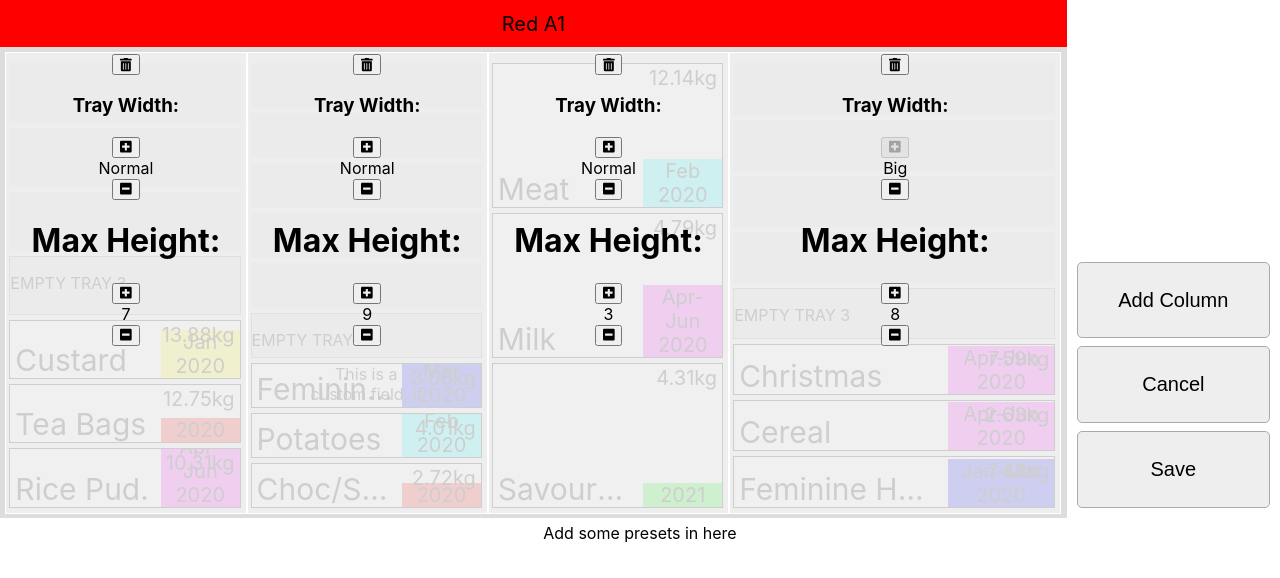
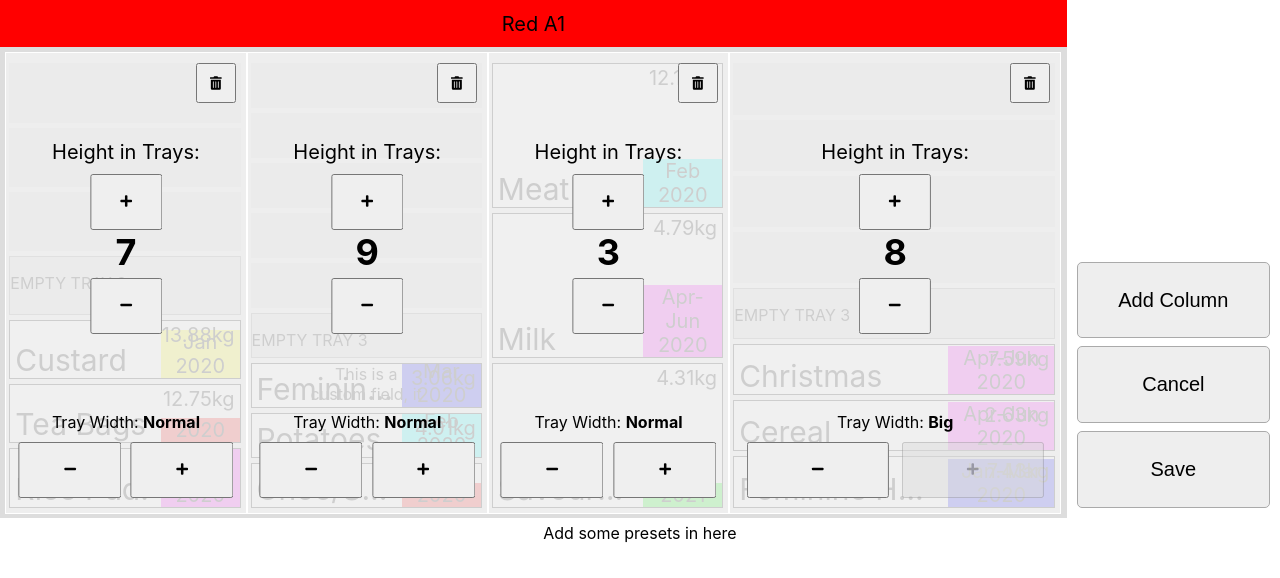
Before and after one commit to Kacper-Lubisz/TrayMaster, a React (Create React App) app: page / in a window 1280 px wide. Shown: the top 578 px of the page. Built offline with nearby package versions, Linux system fonts and the light colour scheme.

Commit message:
Style Shelf Edit

```diff
--- a/src/ViewPort.tsx
+++ b/src/ViewPort.tsx
@@ -4,8 +4,8 @@ import "./styles/shelfview.scss";
 import {FontAwesomeIcon} from "@fortawesome/react-fontawesome";
 import {
     faCheckCircle as tickSolid,
-    faMinusSquare as minus,
-    faPlusSquare as plus,
+    faMinus as minus,
+    faPlus as plus,
     faTrashAlt as trash
 } from "@fortawesome/free-solid-svg-icons";
 import {Column, Shelf, Tray, TrayCell} from "./core/MockWarehouse";
@@ -415,38 +415,22 @@ export class ViewPort extends React.Component<ViewPortProps, ViewPortState> {
 
                     </div>
             ))}
-            <div className="edit-shelf-column">
-                <button onClick={this.removeColumn.bind(this, column)}> {/*todo revise these icon*/}
+            {this.props.isShelfEdit ? <div className="edit-shelf-column">
+                <button className="colDeleteBtn"
+                        onClick={this.removeColumn.bind(this, column)}> {/*todo revise these icons*/}
                     <FontAwesomeIcon icon={trash}/>
                 </button>
 
-                <div id="sizeControls">
-                    <h3>Tray Width:</h3>
-                    <button
-                        disabled={!possibleColumnChanges.inc}
-                        onClick={this.changeColumnSize.bind(this, column, "inc")}
-                    >
-                        <FontAwesomeIcon icon={plus}/>
-                    </button>
-
-                    <div>{stringToTitleCase(column.size?.label ?? "?")}</div>
-                    <button
-                        disabled={!possibleColumnChanges.dec}
-                        onClick={this.changeColumnSize.bind(this, column, "dec")}
-                    >
-                        <FontAwesomeIcon icon={minus}/>
-                    </button>
-                </div>
-
-                <div id="heightControls">
-                    <h1>Max Height:</h1>
+                <div className="colHeight">
+                    <div className="colControlHeader">Height in Trays:</div>
+                    <div className="colHeightControls">
                         <button
                             disabled={!possibleHeightChange.inc}
                             onClick={this.changeColumnHeight.bind(this, column, "inc")}
                         >
                             <FontAwesomeIcon icon={plus}/>
                         </button>
-                    <div>{column.maxHeight ?? "?"}</div>
+                        <div className="colHeightValue">{column.maxHeight ?? "?"}</div>
                         <button
                             disabled={!possibleHeightChange.dec}
                             onClick={this.changeColumnHeight.bind(this, column, "dec")}
@@ -455,6 +439,26 @@ export class ViewPort extends React.Component<ViewPortProps, ViewPortState> {
                         </button>
                     </div>
                 </div>
+
+                <div className="colWidth">
+                    <div className="colControlHeader">Tray Width: <span
+                        className="colWidthValue">{stringToTitleCase(column.size?.label ?? "?")}</span></div>
+                    <div className="colWidthControls">
+                        <button
+                            disabled={!possibleColumnChanges.dec}
+                            onClick={this.changeColumnSize.bind(this, column, "dec")}
+                        >
+                            <FontAwesomeIcon icon={minus}/>
+                        </button>
+                        <button
+                            disabled={!possibleColumnChanges.inc}
+                            onClick={this.changeColumnSize.bind(this, column, "inc")}
+                        >
+                            <FontAwesomeIcon icon={plus}/>
+                        </button>
+                    </div>
+                </div>
+            </div> : ""}
         </div>;
     }
 
--- a/src/styles/_shelfedit.scss
+++ b/src/styles/_shelfedit.scss
@@ -1,15 +1,106 @@
-#sideBar {
-  display: flex;
-  flex-direction: column;
-  justify-content: flex-end;
+.edit-shelf-column {
+  visibility: hidden;
+  z-index: 10;
+  background-color: #eeeeeedd;
+  position: absolute;
+  top: 0;
+  right: 0;
+  bottom: 0;
+  left: 0;
 
-  #side-keyboard-container {
-    height: 50%;
+  .colDeleteBtn {
+    top: 10px;
+    right: 10px;
+
+    height: 5vh;
+    width: 5vh;
+
+
+  }
+
+  .colControlHeader {
+    font-size: 16px;
+    margin: 0 5% 10px 5%;
+  }
+
+  button {
+    cursor: pointer;
+
+    > svg {
+      width: 20px;
+      height: 20px;
+    }
+  }
+
+  > * {
+    position: absolute;
+  }
+
+  > div {
+    width: 100%;
+    left: 50%;
+  }
+
+  .colHeight {
+    top: 40%;
+    transform: translate(-50%, -50%);
+
+    .colControlHeader {
+      font-size: 20px;
+    }
+
+    .colHeightValue {
+      font-weight: bold;
+      font-size: 36px;
+    }
+
+    .colHeightControls {
+
+      > button {
+        height: 7vh;
+        width: 9vh;
+
+        &:last-child {
+          margin-top: 4px;
+        }
+      }
+    }
+  }
+
+  .colWidth {
+    bottom: 0;
+    transform: translate(-50%, 0);
+
+    .colWidthValue {
+      font-weight: bold;
+    }
+
+    .colWidthControls {
+      width: 100%;
+
+      > button {
+        width: 43%;
+        height: 7vh;
+
+        &:first-child {
+          margin: 0 2% 15px 5%;
+        }
+
+        &:last-child {
+          margin: 0 5% 15px 2%;
+        }
+      }
+    }
   }
 }
 
-#viewPort {
-  .edit-shelf-column {
-    opacity: 1;
+.isEditShelf {
+  #sideBar #side-keyboard-container {
+    height: 50%;
+  }
+
+
+  #viewPort .edit-shelf-column {
+    visibility: visible;
   }
 }
--- a/src/styles/_viewport.scss
+++ b/src/styles/_viewport.scss
@@ -47,17 +47,6 @@
     border: 1px solid white;
     text-align: center;
     background-color: #eee;
-
-    > .edit-shelf-column {
-      background-color: #eeeeeedd;
-      position: absolute;
-      top: 0;
-      right: 0;
-      bottom: 0;
-      left: 0;
-      transition: opacity 0.5s;
-      opacity: 0;
-    }
 
     .tray:last-child {
       margin: 0;
--- a/src/styles/shelfview.scss
+++ b/src/styles/shelfview.scss
@@ -8,10 +8,7 @@
 @import "./keyboard";
 // Import viewport styling
 @import "./viewport";
-
-.isEditShelf {
-  @import "./shelfedit";
-}
+@import "./shelfedit";
 
 #topBar {
   background-color: #cccccc;
@@ -36,6 +33,7 @@
   padding: 5px;
   display: flex;
   flex-direction: column;
+  justify-content: flex-end;
 
   #side-keyboard-container {
     width: 100%;
```
Lines whose indentation alone changed are shown as unchanged.
